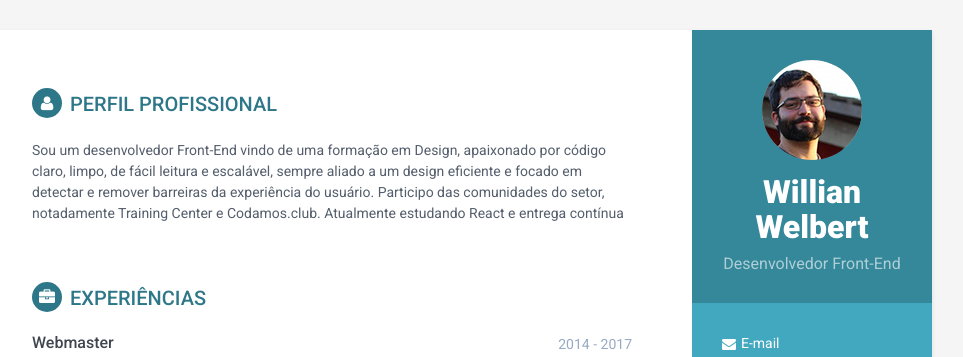
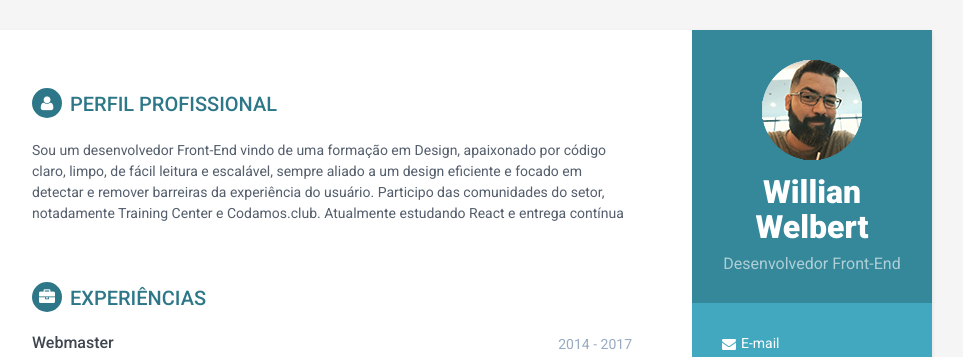
Before and after one commit to willianwelbert/willianwelbert.github.io, a plain HTML site: page cv/index.html in a window 1280 px wide. Shown: the top 357 px of the page, without its empty margins (188-1151 px from the left). Drawn offline with Linux system fonts and the light colour scheme.

Commit message:
Nova foto de perfil

```diff
--- a/cv/index.html
+++ b/cv/index.html
@@ -30,7 +30,7 @@
     <div class="wrapper">
         <div class="sidebar-wrapper">
             <div class="profile-container">
-                <img class="profile" src="assets/images/profile-ww.png" alt="Retrato de Willian Welbert" />
+                <img class="profile" src="assets/images/profile-ww2018.png" alt="Retrato de Willian Welbert" />
                 <h1 class="name">Willian Welbert</h1>
                 <h3 class="tagline">Desenvolvedor Front-End</h3>
             </div><!--//profile-container-->
```
Also changed, not shown: cv/assets/images/profile-ww2018.png (added), cv/assets/images/profile2018.jpg (added).
